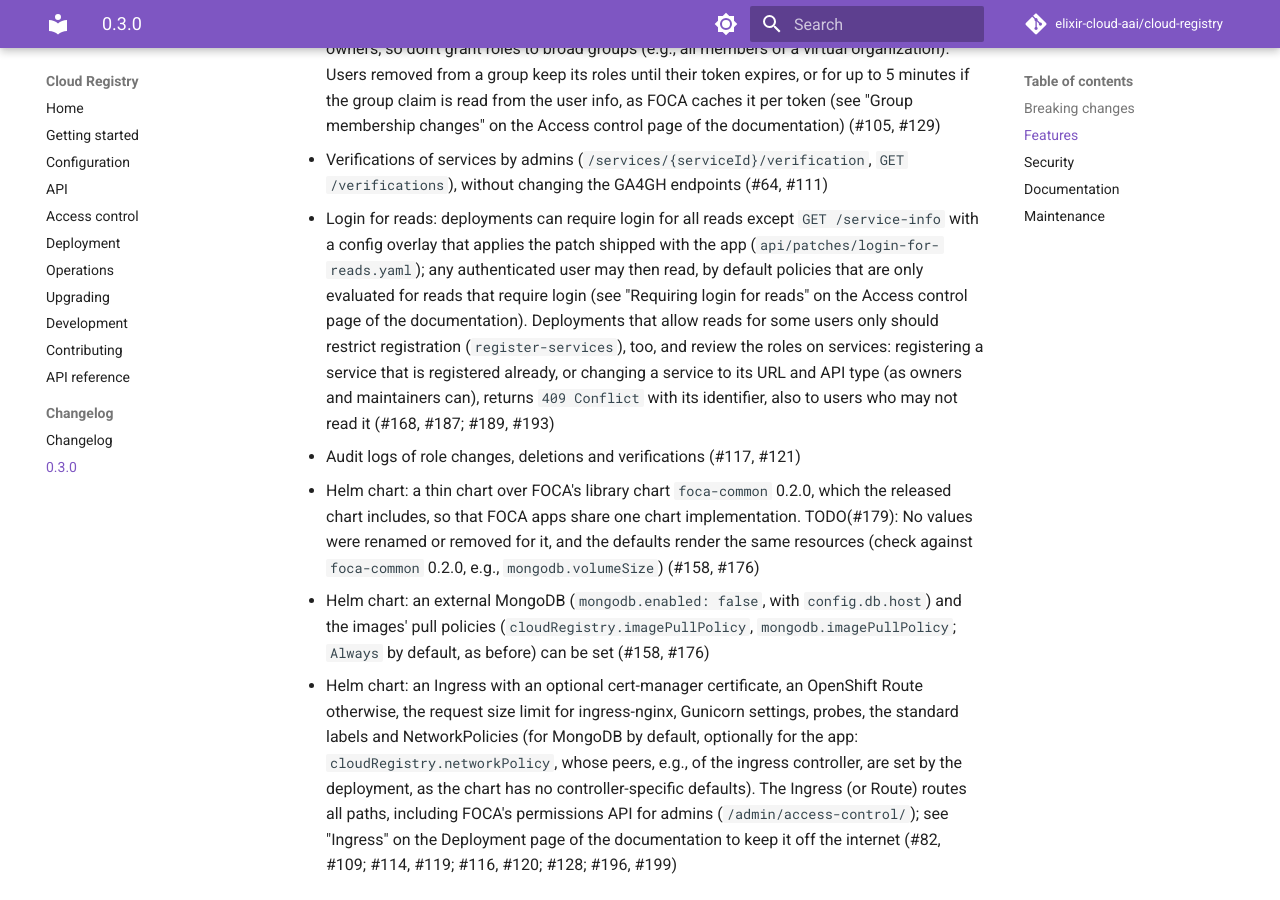
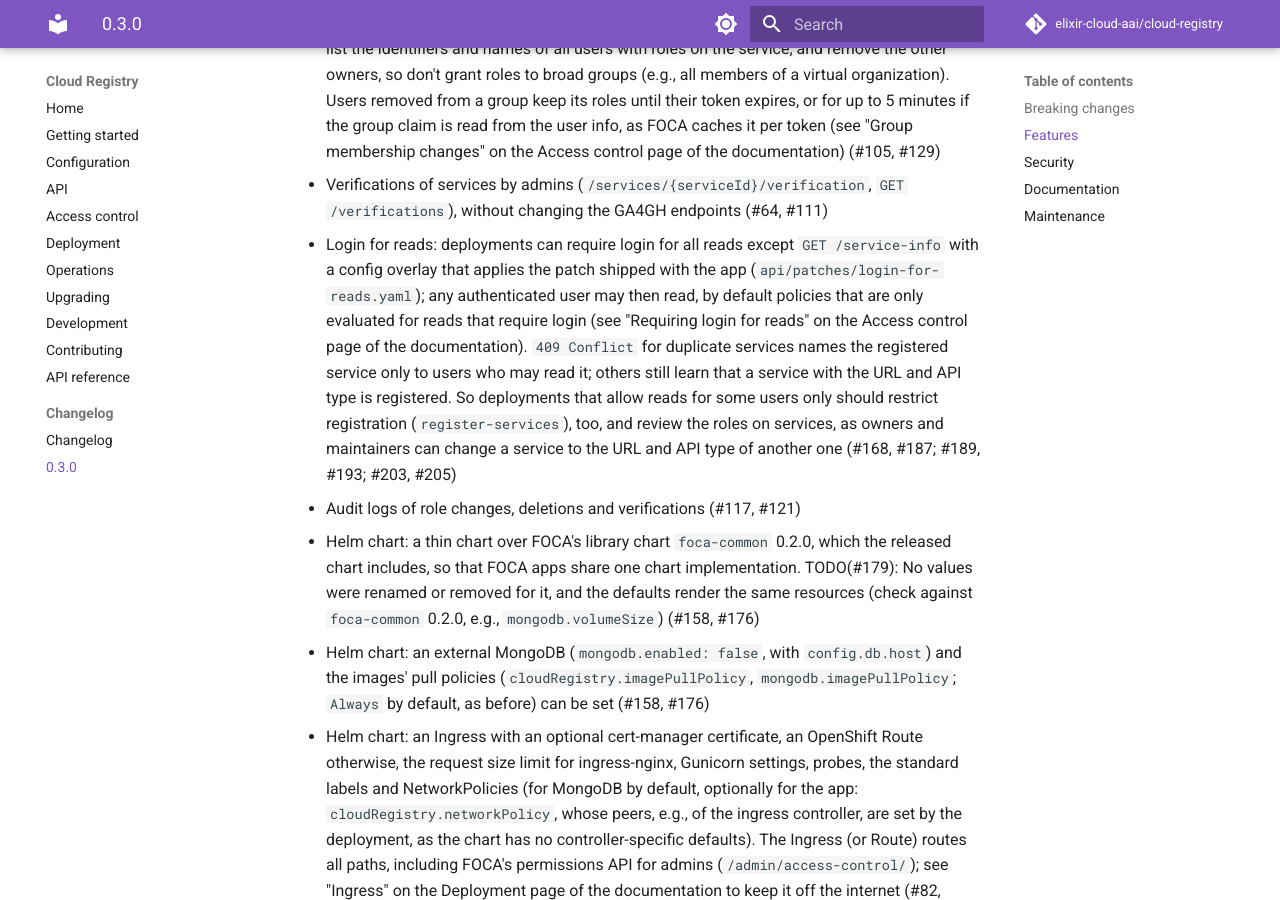
Before and after one commit to elixir-cloud-aai/cloud-registry, an MkDocs documentation site: the page built from docs/releases/0.3.0.md, in a window 1280 px wide and 900 px high, scrolled down 4385 px. Built offline with MkDocs 1.6.1 and Material for MkDocs 9.7.7, drawn with Linux system fonts in a browser that asks for light colours; comment, search, counter and statistics services are not loaded; some of the changed text lies outside the part shown.

Commit message:
docs: describe 409 for duplicates of non-readers
The access control and API pages and the 0.3.0 release notes say that
409 names the registered service only to users who may read it, and
that 409 rather than 201 still tells others the URL is taken.

Closes #203

Co-Authored-By: Claude Opus 5.5 <noreply@anthropic.com>

```diff
--- a/docs/releases/0.3.0.md
+++ b/docs/releases/0.3.0.md
@@ -29,7 +29,7 @@ details.
 - API: services are unique by URL (normalized) and API type (`type.group`,
   `type.artifact`): registering one again, or changing a service to the URL
   and API type of another one, returns `409 Conflict` naming the registered
-  service (`serviceId`) (#102, #108)
+  service (`serviceId`), to users who may read it (#102, #108; #203, #205)
 - API: URLs must be HTTP(S) URLs with a valid host, without user info,
   whitespace, control or format characters, characters that URLs only allow
   percent-encoded (e.g., `<`, `|`) or malformed percent-encodings
@@ -200,12 +200,13 @@ details.
   with the app (`api/patches/login-for-reads.yaml`); any authenticated user
   may then read, by default policies that are only evaluated for reads that
   require login (see "Requiring login for reads" on the Access control page
-  of the documentation). Deployments that allow reads for some users only
-  should restrict registration (`register-services`), too, and review the
-  roles on services: registering a service that is registered already, or
-  changing a service to its URL and API type (as owners and maintainers
-  can), returns `409 Conflict` with its identifier, also to users who may
-  not read it (#168, #187; #189, #193)
+  of the documentation). `409 Conflict` for duplicate services names the
+  registered service only to users who may read it; others still learn
+  that a service with the URL and API type is registered. So deployments
+  that allow reads for some users only should restrict registration
+  (`register-services`), too, and review the roles on services, as owners
+  and maintainers can change a service to the URL and API type of another
+  one (#168, #187; #189, #193; #203, #205)
 - Audit logs of role changes, deletions and verifications (#117, #121)
 - Helm chart: a thin chart over FOCA's library chart `foca-common` 0.2.0,
   which the released chart includes, so that FOCA apps share one chart
```
Also changed, not shown: docs/access-control.md (+9 -7 lines), docs/api.md (+5 -2 lines).
